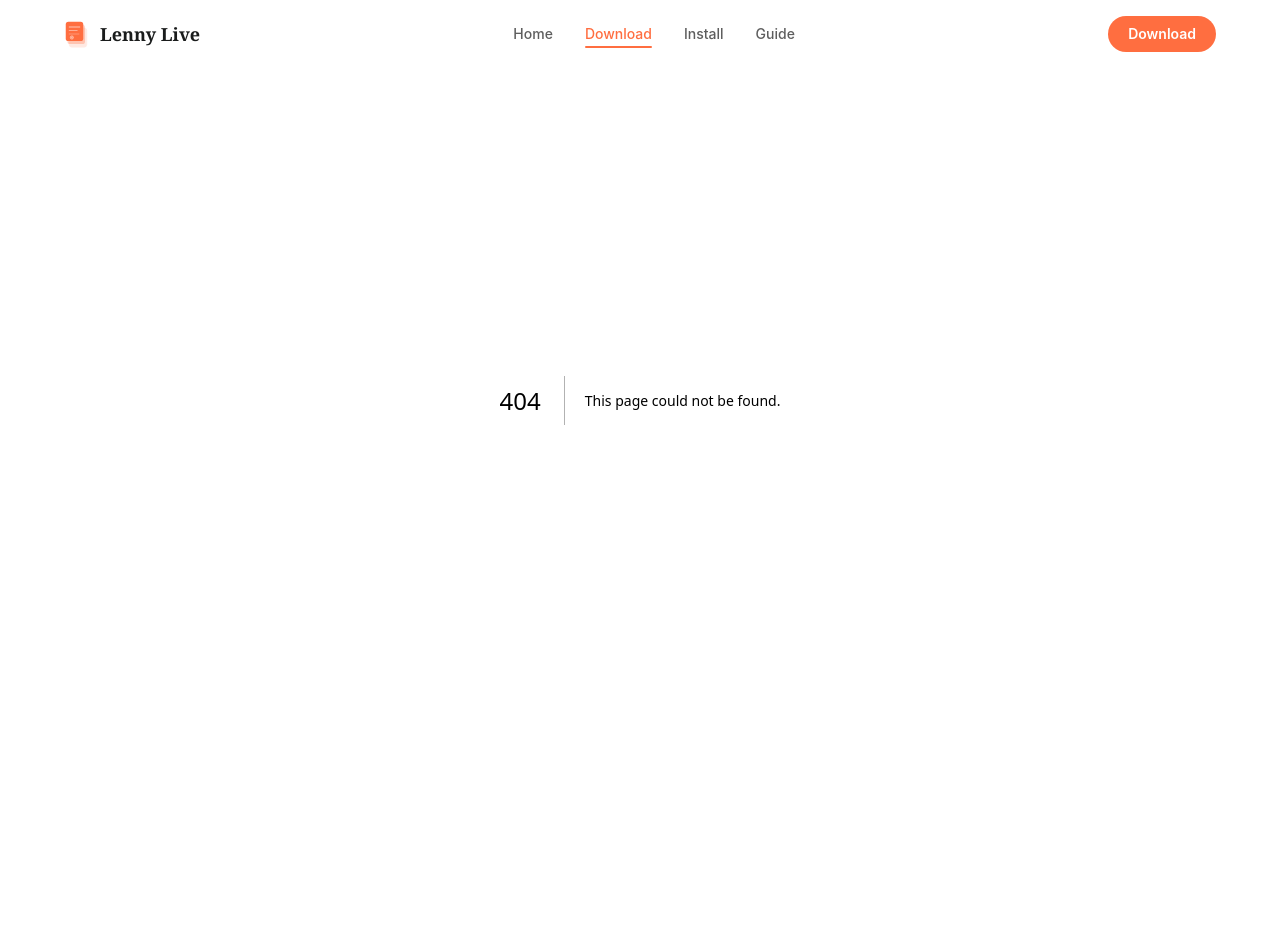
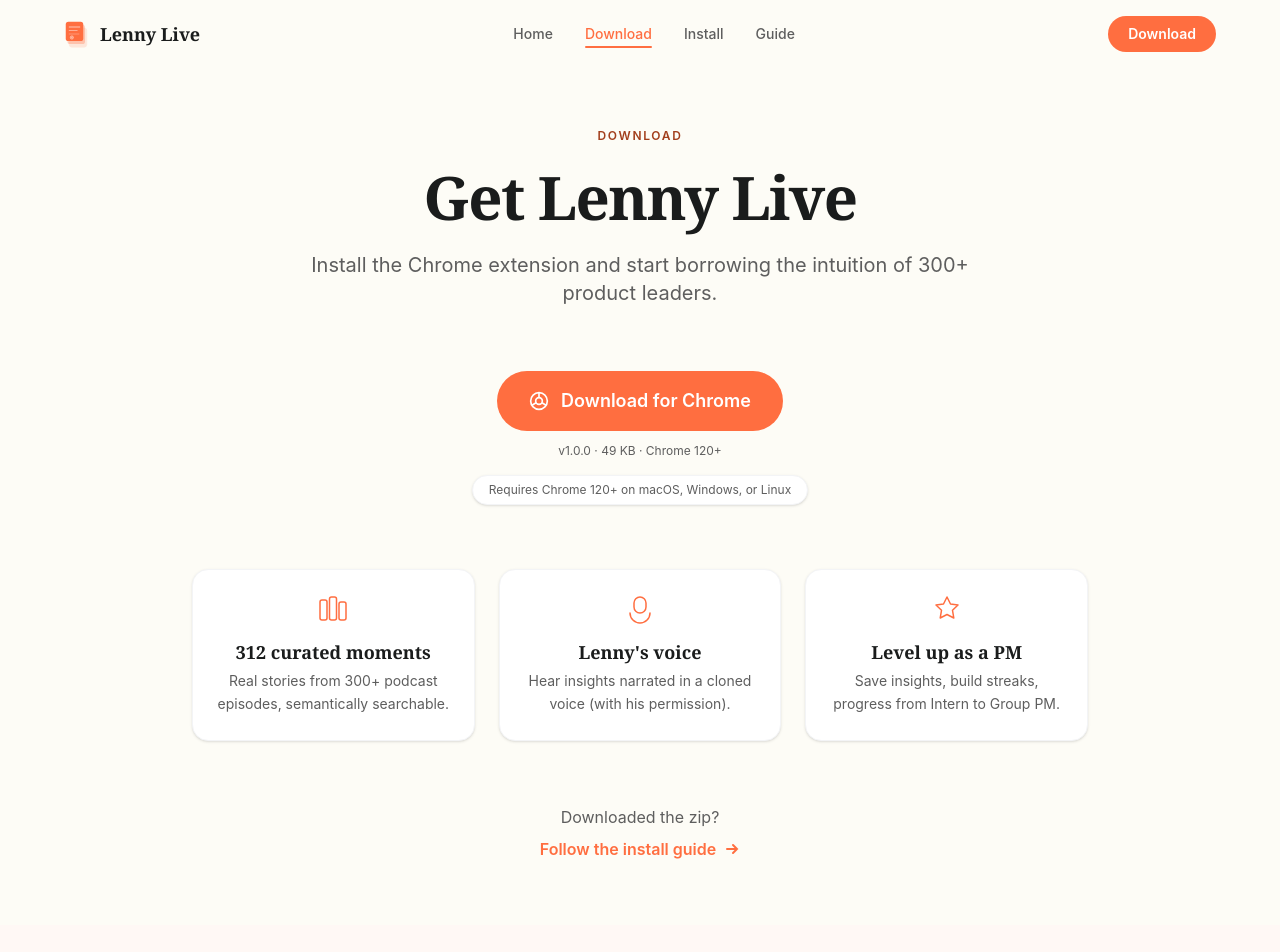
Before and after one commit to RajatPM07/LennyLive, a Next.js app in the folder landing/: page /download in a window 1280 px wide. Before the commit this address had no page. Shown: the top 952 px of the page. Before the commit the page ends 800 px from the top, so only its background shows below. Built offline with nearby package versions, Linux system fonts and the light colour scheme.

Commit message:
feat: add download page with CTA and feature cards

```diff
--- /dev/null
+++ b/landing/app/download/page.js
@@ -0,0 +1,125 @@
+'use client';
+
+import { motion } from 'framer-motion';
+import PageHeader from '@/components/PageHeader';
+import DownloadButton from '@/components/DownloadButton';
+import PostcardMockup from '@/components/PostcardMockup';
+import Footer from '@/components/Footer';
+import Link from 'next/link';
+
+const INCLUDES = [
+  {
+    title: '312 curated moments',
+    description: 'Real stories from 300+ podcast episodes, semantically searchable.',
+    icon: (
+      <svg width="32" height="32" viewBox="0 0 32 32" fill="none" aria-hidden="true">
+        <rect x="3" y="6" width="7" height="20" rx="2" stroke="#ff6e40" strokeWidth="1.5" />
+        <rect x="12.5" y="3" width="7" height="23" rx="2" stroke="#ff6e40" strokeWidth="1.5" />
+        <rect x="22" y="8" width="7" height="18" rx="2" stroke="#ff6e40" strokeWidth="1.5" />
+      </svg>
+    ),
+  },
+  {
+    title: "Lenny's voice",
+    description: 'Hear insights narrated in a cloned voice (with his permission).',
+    icon: (
+      <svg width="32" height="32" viewBox="0 0 32 32" fill="none" aria-hidden="true">
+        <rect x="10" y="3" width="12" height="16" rx="6" stroke="#ff6e40" strokeWidth="1.5" />
+        <path d="M6 19c0 5.5 4.5 10 10 10s10-4.5 10-10" stroke="#ff6e40" strokeWidth="1.5" strokeLinecap="round" />
+      </svg>
+    ),
+  },
+  {
+    title: 'Level up as a PM',
+    description: 'Save insights, build streaks, progress from Intern to Group PM.',
+    icon: (
+      <svg width="32" height="32" viewBox="0 0 32 32" fill="none" aria-hidden="true">
+        <path d="M16 3l3.5 7 7.5 1-5.5 5.3 1.3 7.7L16 20.5 9.2 24l1.3-7.7L5 11l7.5-1L16 3z" stroke="#ff6e40" strokeWidth="1.5" strokeLinejoin="round" />
+      </svg>
+    ),
+  },
+];
+
+export default function DownloadPage() {
+  return (
+    <main>
+      <PageHeader
+        eyebrow="Download"
+        headline="Get Lenny Live"
+        subtitle="Install the Chrome extension and start borrowing the intuition of 300+ product leaders."
+      />
+
+      <section className="pb-16 px-6 bg-cream">
+        <div className="max-w-4xl mx-auto">
+          {/* Download CTA — centered, bold */}
+          <motion.div
+            initial={{ opacity: 0, y: 20 }}
+            animate={{ opacity: 1, y: 0 }}
+            transition={{ duration: 0.4, delay: 0.3 }}
+            className="text-center mb-16"
+          >
+            <DownloadButton size="lg" />
+
+            <motion.div
+              initial={{ opacity: 0 }}
+              animate={{ opacity: 1 }}
+              transition={{ delay: 0.5 }}
+              className="mt-4"
+            >
+              <span className="inline-block px-4 py-1.5 bg-white rounded-pill text-xs text-text-muted border border-gray-100 shadow-sm">
+                Requires Chrome 120+ on macOS, Windows, or Linux
+              </span>
+            </motion.div>
+          </motion.div>
+
+          {/* What's included */}
+          <div className="grid grid-cols-1 sm:grid-cols-3 gap-6 mb-16">
+            {INCLUDES.map((item, i) => (
+              <motion.div
+                key={item.title}
+                initial={{ opacity: 0, y: 20 }}
+                whileInView={{ opacity: 1, y: 0 }}
+                viewport={{ once: true }}
+                transition={{ duration: 0.4, delay: 0.1 * i }}
+                className="bg-white rounded-card p-6 shadow-sm border border-gray-100 text-center"
+              >
+                <div className="flex justify-center mb-3">{item.icon}</div>
+                <h3 className="font-serif text-lg font-bold mb-1">{item.title}</h3>
+                <p className="text-sm text-text-muted leading-relaxed">{item.description}</p>
+              </motion.div>
+            ))}
+          </div>
+
+          {/* Next step nudge */}
+          <motion.div
+            initial={{ opacity: 0 }}
+            whileInView={{ opacity: 1 }}
+            viewport={{ once: true }}
+            transition={{ duration: 0.4 }}
+            className="text-center"
+          >
+            <p className="text-text-muted mb-2">Downloaded the zip?</p>
+            <Link
+              href="/install"
+              className="inline-flex items-center gap-2 text-orange font-semibold hover:text-orange-dark transition-colors"
+            >
+              Follow the install guide
+              <svg width="16" height="16" viewBox="0 0 16 16" fill="none" stroke="currentColor" strokeWidth="2" strokeLinecap="round" aria-hidden="true">
+                <path d="M3 8h10M9 4l4 4-4 4" />
+              </svg>
+            </Link>
+          </motion.div>
+        </div>
+      </section>
+
+      {/* Decorative postcard */}
+      <section className="py-16 px-6 bg-proof">
+        <div className="max-w-4xl mx-auto flex justify-center">
+          <PostcardMockup />
+        </div>
+      </section>
+
+      <Footer />
+    </main>
+  );
+}
```
